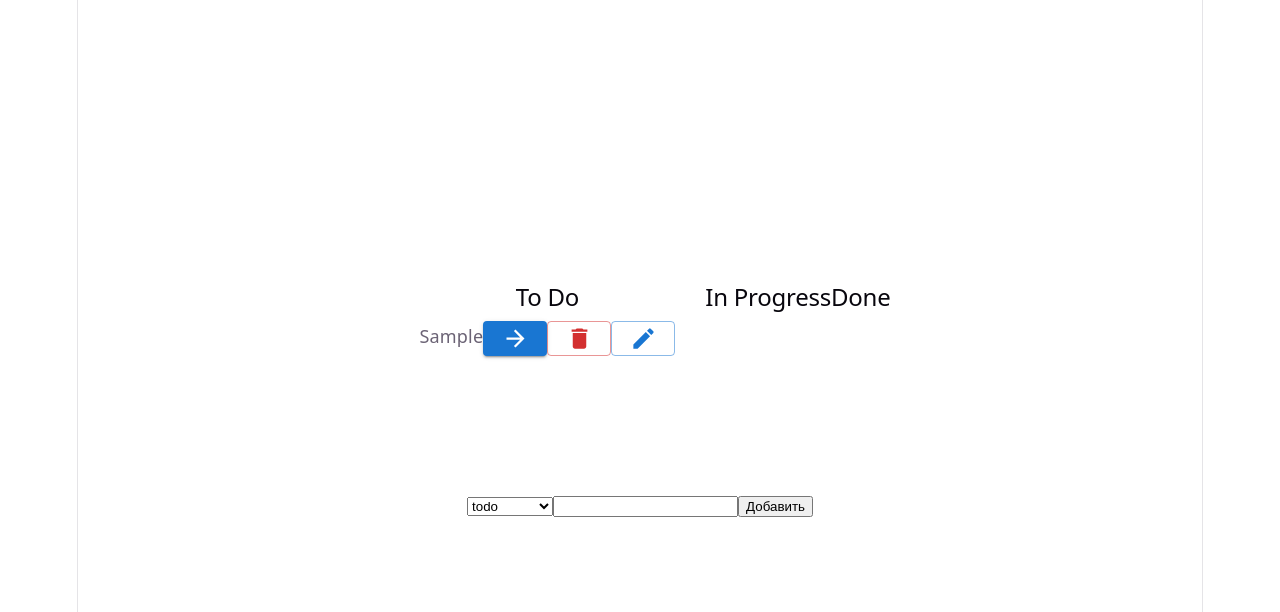
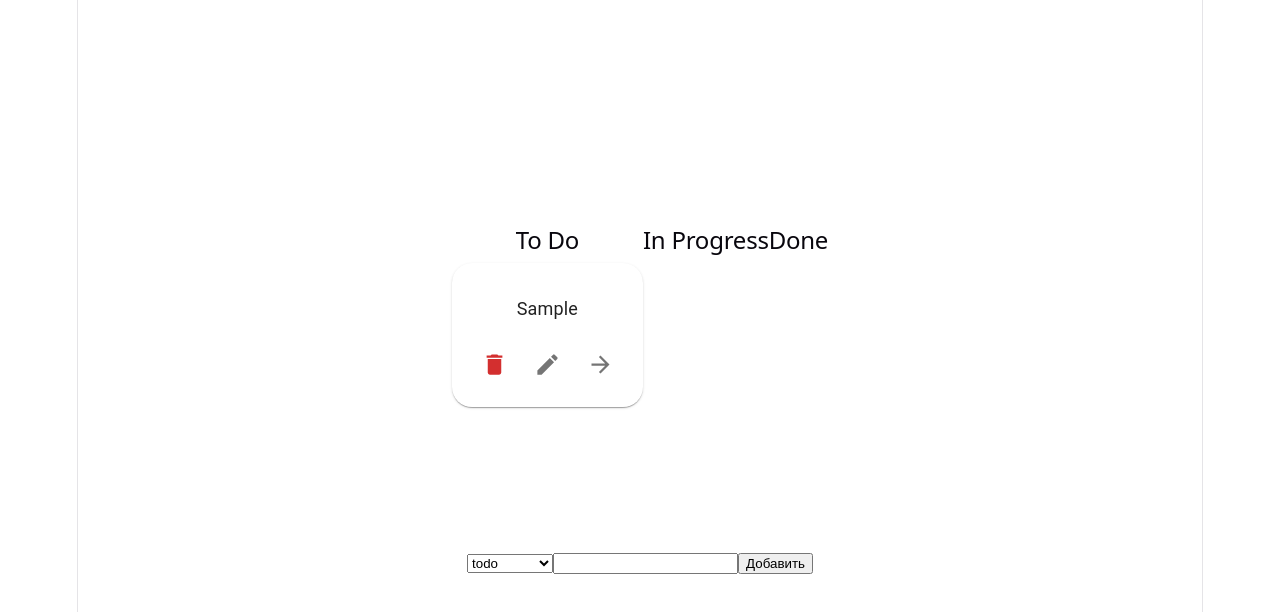
Before and after one commit to Nallbe/KanbanBoard, a React (Vite) app: page / in a window 1280 px wide. Both pictures are taken after typing "Sample" into the empty fields and a click on the button "Добавить". Shown: the top 612 px of the page. Built offline with nearby package versions, Linux system fonts and the light colour scheme.

Commit message:
Add styles for TaskCard

```diff
--- a/src/components/TaskCard.tsx
+++ b/src/components/TaskCard.tsx
@@ -1,12 +1,18 @@
 import { useState, useEffect } from 'react';
 import type { Task, MoveSide } from '../types/task';
 
-import Button from '@mui/material/Button';
 import DeleteIcon from '@mui/icons-material/Delete';
 import EditIcon from '@mui/icons-material/Edit';
 import CheckIcon from '@mui/icons-material/Check';
 import ArrowBackIcon from '@mui/icons-material/ArrowBack';
 import ArrowForwardIcon from '@mui/icons-material/ArrowForward';
+import Card from '@mui/material/Card';
+import CardContent from '@mui/material/CardContent';
+import Typography from '@mui/material/Typography';
+import CardActions from '@mui/material/CardActions';
+import IconButton from '@mui/material/IconButton';
+import TextField from '@mui/material/TextField';
+import Box from '@mui/material/Box';
 
 
 type TaskCardProps = {
@@ -61,46 +67,74 @@ function TaskCard(props: TaskCardProps ) {
   }
 
   return (
-    <div className="task-card-column">
+    <Card sx={{
+      borderRadius: 5,
+      cursor: 'pointer',
+      display: 'flex',
+      flexDirection: 'column',
+      mb: 2,
+      p: 2,
+      maxWidth: '250px'
+      }}>
+
         {editingId !== task.id ?
-      <div>
+        <Box>
+
+          <CardContent>
+            <Typography sx={{
+              wordBreak: 'break-word',
+              overflowWrap: 'anywhere'
+            }}>
+              {task.title}
+            </Typography>
+          </CardContent>
+
+          <CardActions sx={{
+              mx: 'auto',
+              gap: 1,
+            }}>
             {task.status !== 'todo'
             &&
-        <Button
+            <IconButton
               onClick={(e) => handleMoveTask(e, task.id, 'back')}
-          variant="contained"
               size="small"
               >
               <ArrowBackIcon/>
-        </Button>}
-        <span>{task.title}</span>
-        {task.status !== 'done'
-        &&
-        <Button
-          onClick={(e) => handleMoveTask(e, task.id, 'forward')}
-          variant="contained"
-          size="small"
-          >
-            <ArrowForwardIcon/>
-        </Button>}
-        <Button
+            </IconButton>}
+
+            <IconButton
               onClick={handleDeleteTask}
-          variant="outlined"
               color="error"
               size="small"
               >
               <DeleteIcon/>
-        </Button>
-        <Button
+            </IconButton>
+
+            <IconButton
               onClick={() => startEdit(task.id)}
-          variant="outlined"
               size="small"
             >
               <EditIcon/>
-        </Button>
-      </div> :
-      <div>
-        <input
+            </IconButton>
+
+            {task.status !== 'done'
+            &&
+            <IconButton
+              onClick={(e) => handleMoveTask(e, task.id, 'forward')}
+              size="small"
+              >
+              <ArrowForwardIcon/>
+            </IconButton>}
+
+          </CardActions>
+        </Box> :
+        <Box>
+          <TextField
+            sx={{
+              mb: 2
+            }}
+            fullWidth
+            size="small"
             value={editingInput}
             onChange={(e) => setEditingInput(e.target.value)}
             onKeyDown={(e) => {
@@ -111,16 +145,15 @@ function TaskCard(props: TaskCardProps ) {
               }
             }}
             />
-        <Button
+          <IconButton
             onClick={handleSaveEdit}
-          variant="contained"
             color="success"
             size="small"
             >
             <CheckIcon/>
-        </Button>
-      </div>}
-    </div>
+          </IconButton>
+        </Box>}
+    </Card>
   )
 }
 
```
Lines whose indentation alone changed are shown as unchanged.
